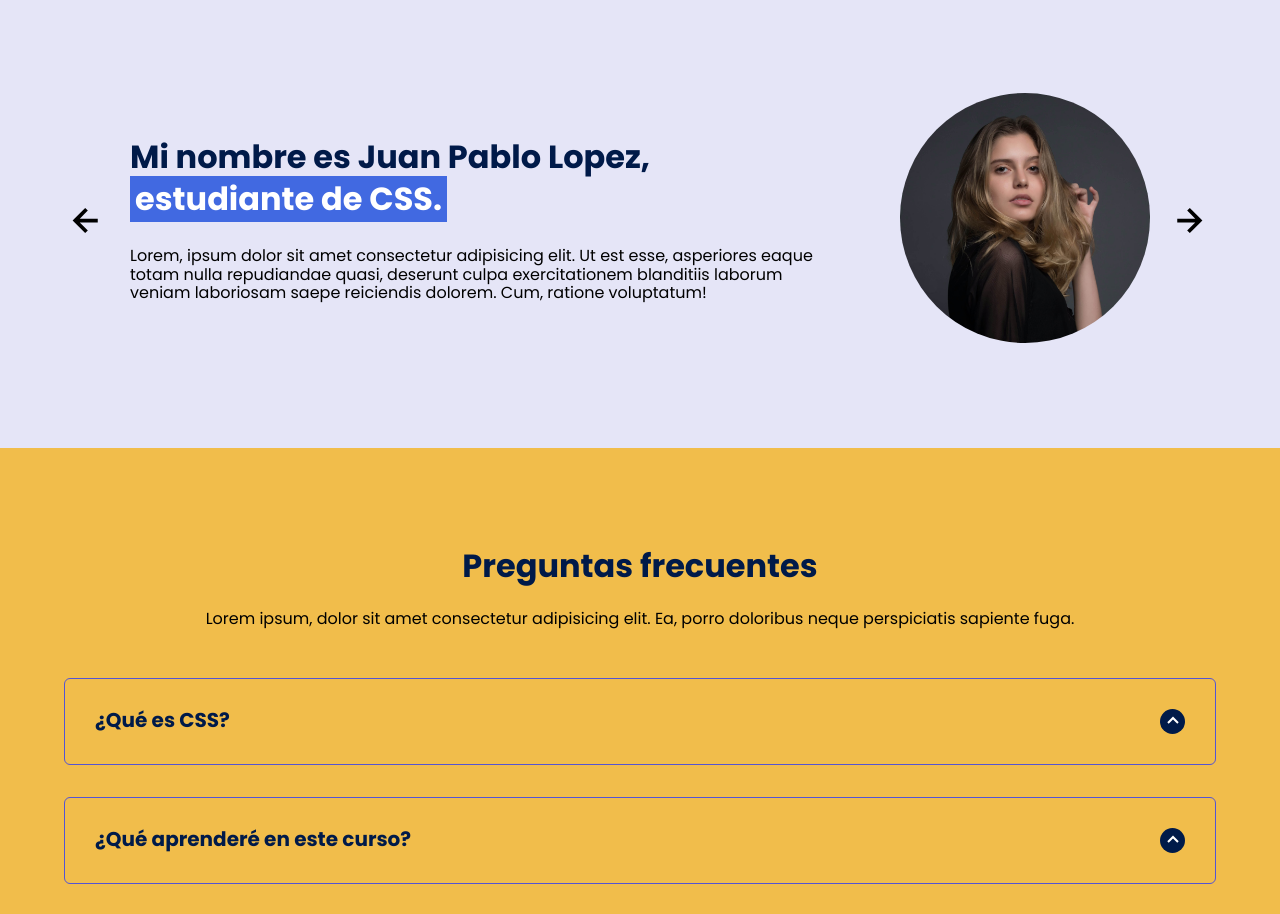
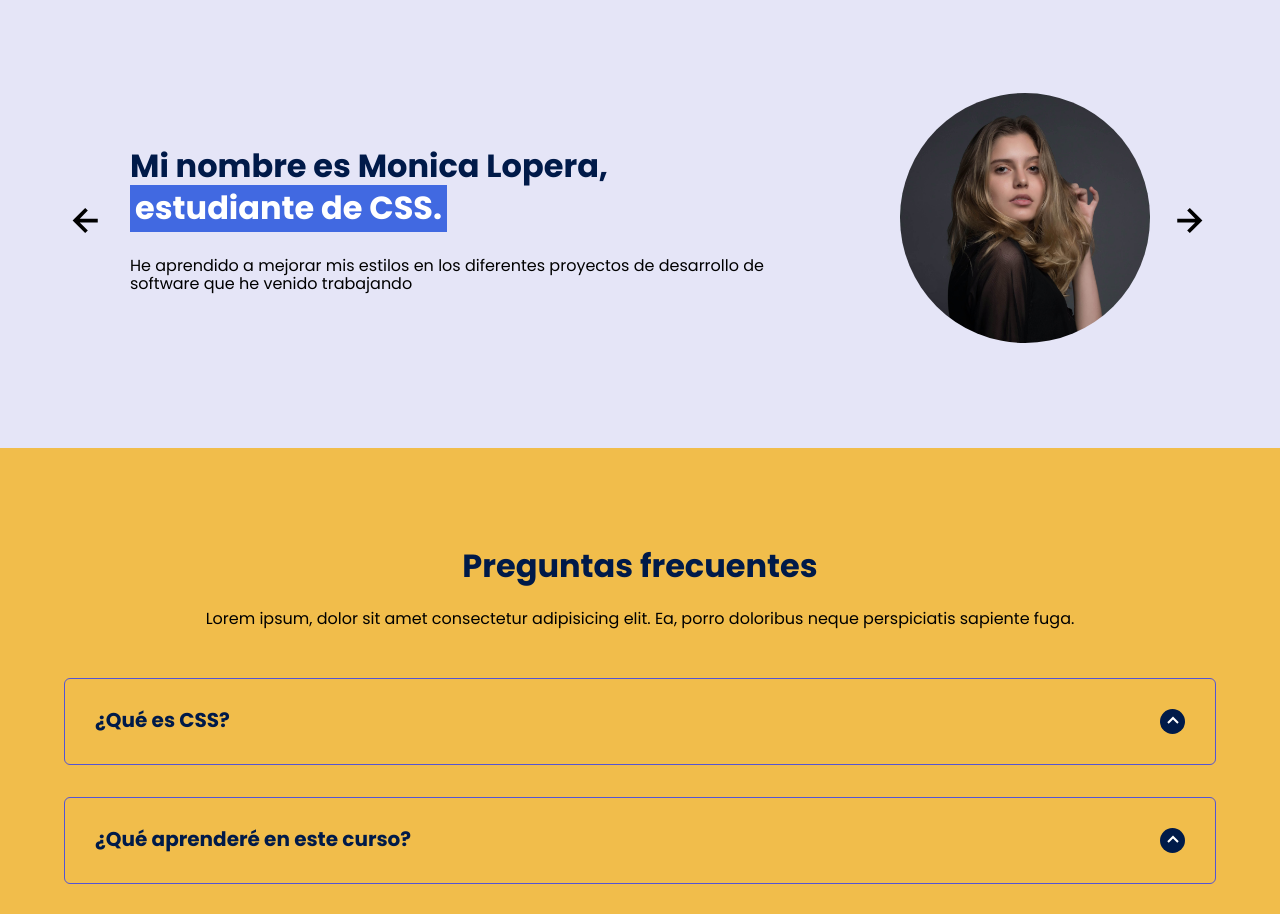
Before and after one commit to JhanHader2022/DesarrolloCssHtmlJs, a plain HTML site: page index.html in a window 1280 px wide. Shown: the part 2580-3494 px from the top of the page. Drawn offline with Linux system fonts and the light colour scheme.

Commit message:
lorem por css
cambios de lorem por css

```diff
--- a/index.html
+++ b/index.html
@@ -171,11 +171,9 @@
 
                 <section class="testimony__body testimony__body--show" data-id="1">
                     <div class="testimony__texts">
-                        <h2 class="subtitle">Mi nombre es Juan Pablo Lopez, <span class="testimony__course">estudiante
+                        <h2 class="subtitle">Mi nombre es Monica Lopera, <span class="testimony__course">estudiante
                                 de CSS.</span></h2>
-                        <p class="testimony__review">Lorem, ipsum dolor sit amet consectetur adipisicing elit. Ut est
-                            esse, asperiores eaque totam nulla repudiandae quasi, deserunt culpa exercitationem
-                            blanditiis laborum veniam laboriosam saepe reiciendis dolorem. Cum, ratione voluptatum!</p>
+                        <p class="testimony__review">He aprendido a mejorar mis estilos en los diferentes proyectos de desarrollo de software que he venido trabajando</p>
                     </div>
 
                     <figure class="testimony__picture">
@@ -188,7 +186,7 @@
                         <h2 class="subtitle">Mi nombre es Alejandra Perez, <span class="testimony__course">estudiante de
                                 PHP.</span></h2>
                         <p class="testimony__review">Me siento muy contento de estudiar en esta prestigiosa institucion que me ha brindado la
-                            oportunidad de poder conocer las diferentes formas de aprender lenguaje de programacion tan importante como lo es php
+                            oportunidad de poder conocer las diferentes formas de aprender lenguaje de programacion tan importante como lo es php.
                         </p>
                     </div>
 
```
